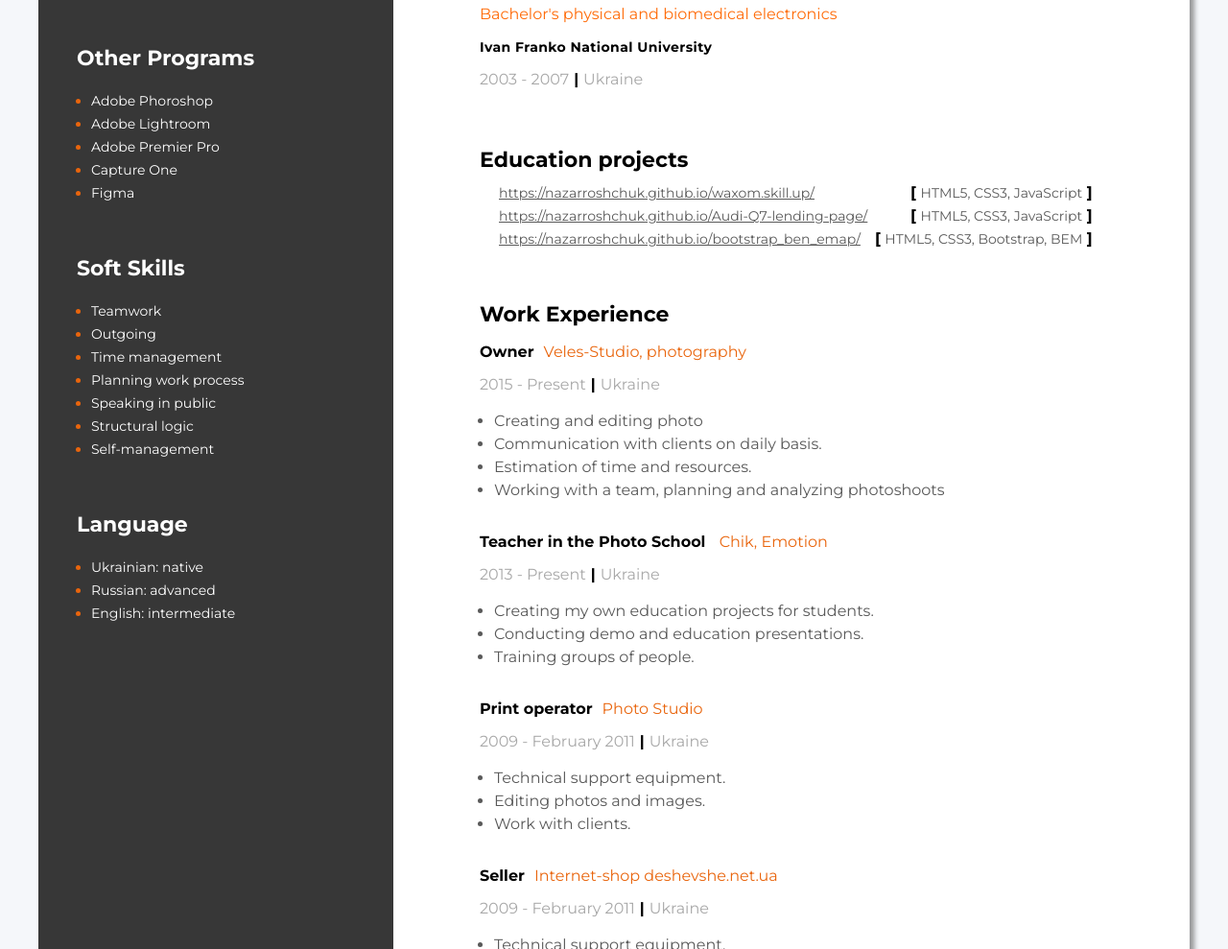
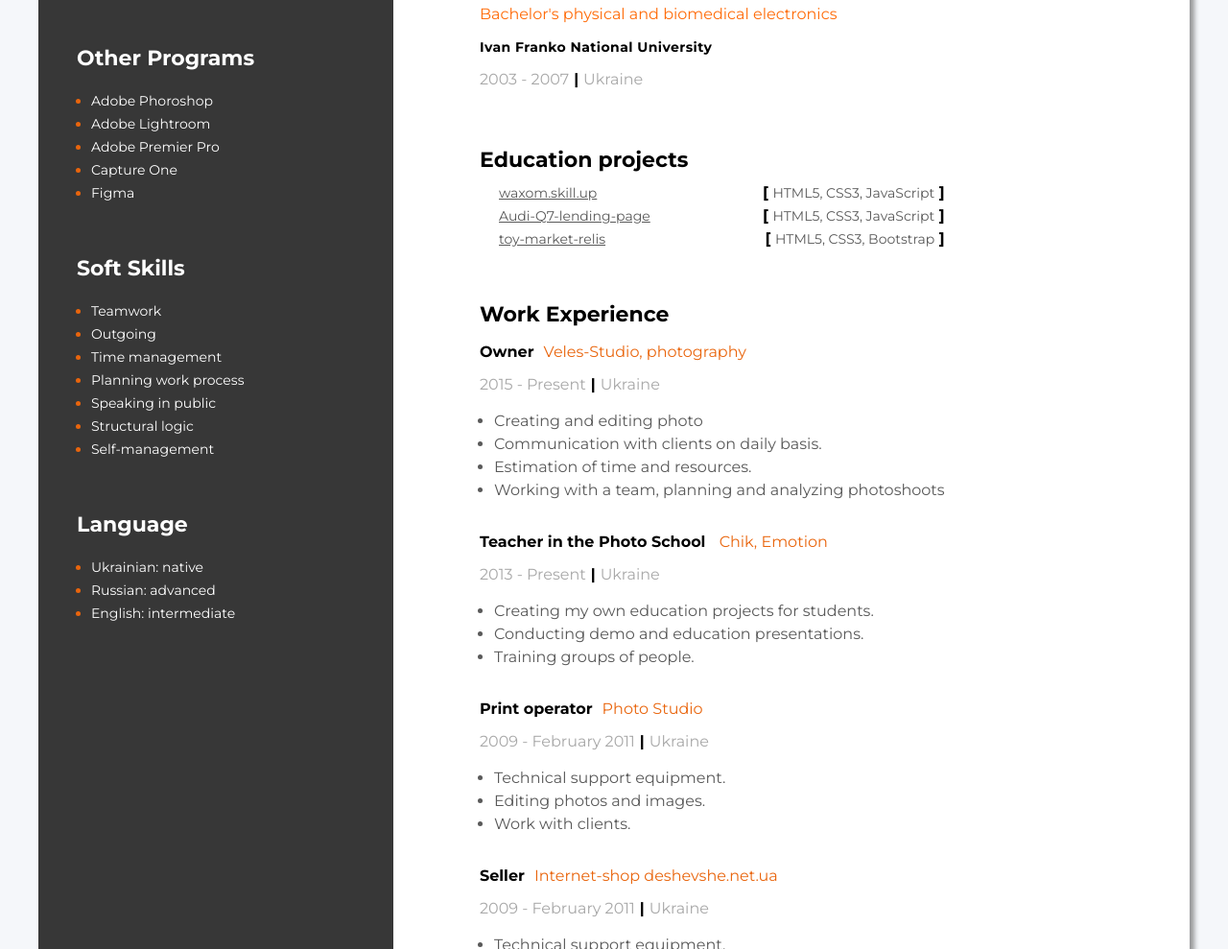
Before and after one commit to nazarroshchuk/nazar_roshchuk__cv, a plain HTML site: page index.html in a window 1280 px wide. Shown: the part 1013-2002 px from the top of the page at 96% size. Drawn offline with Linux system fonts and the light colour scheme.

Commit message:
add new progect

```diff
--- a/index.html
+++ b/index.html
@@ -198,24 +198,24 @@
             <div class="progects-cotntainer">
                 <h3 class="progects-title">Education projects</h3>
                 <ol class="progect-list">
-                    <li><a href="https://nazarroshchuk.github.io/waxom.skill.up/">https://nazarroshchuk.github.io/waxom.skill.up/</a>
+                    <li><a href="https://nazarroshchuk.github.io/waxom.skill.up/">waxom.skill.up</a>
                         <span class="tach-right">
                             <b>[</b>
                             <span class="technologi">HTML5, CSS3, JavaScript</span>
                             <b>]</b>
                         </span>
                     </li>
-                    <li><a href="https://nazarroshchuk.github.io/Audi-Q7-lending-page/">https://nazarroshchuk.github.io/Audi-Q7-lending-page/</a>
+                    <li><a href="https://nazarroshchuk.github.io/Audi-Q7-lending-page/">Audi-Q7-lending-page</a>
                         <span class="tach-right">
                             <b>[</b>
                             <span class="technologi">HTML5, CSS3, JavaScript</span>
                             <b>]</b>
                         </span>
                     </li>
-                    <li><a href="https://nazarroshchuk.github.io/bootstrap_ben_emap/">https://nazarroshchuk.github.io/bootstrap_ben_emap/</a>
+                    <li><a href="https://nazarroshchuk.github.io/toy-market-relis/">toy-market-relis</a>
                         <span class="tach-right">
                             <b>[</b>
-                            <span class="technologi">HTML5, CSS3, Bootstrap, BEM</span>
+                            <span class="technologi">HTML5, CSS3, Bootstrap</span>
                             <b>]</b>
                         </span>
                     </li>
```
